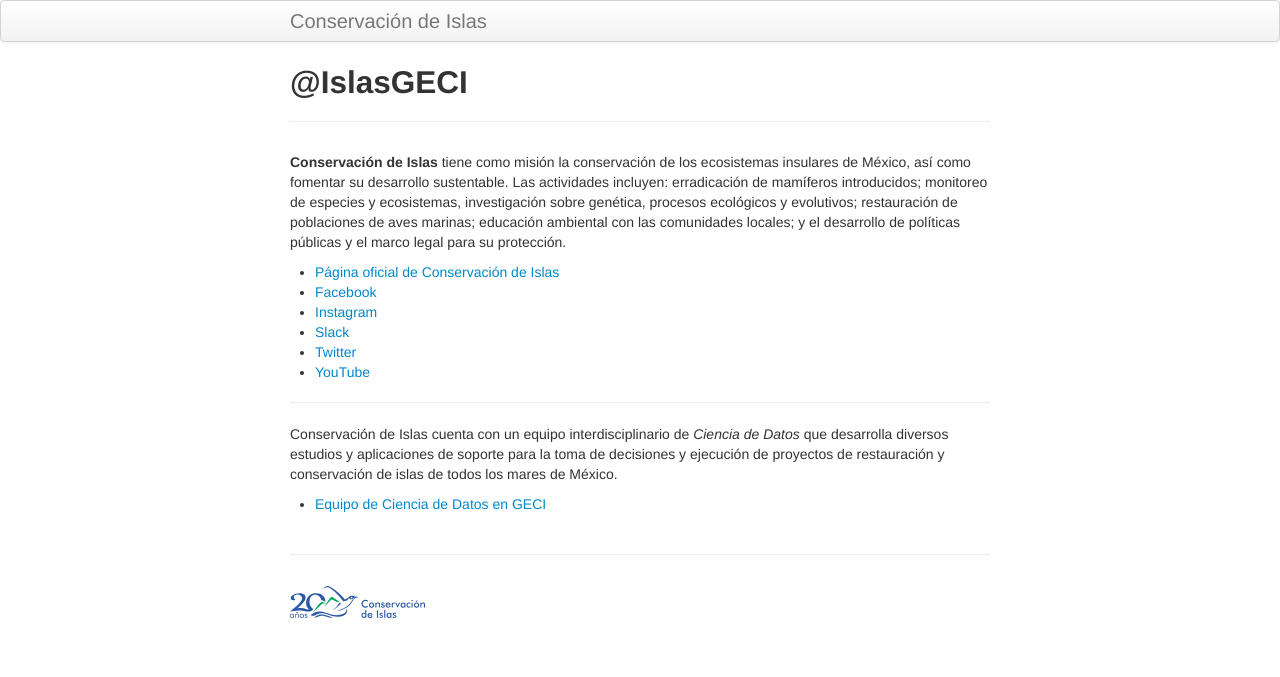
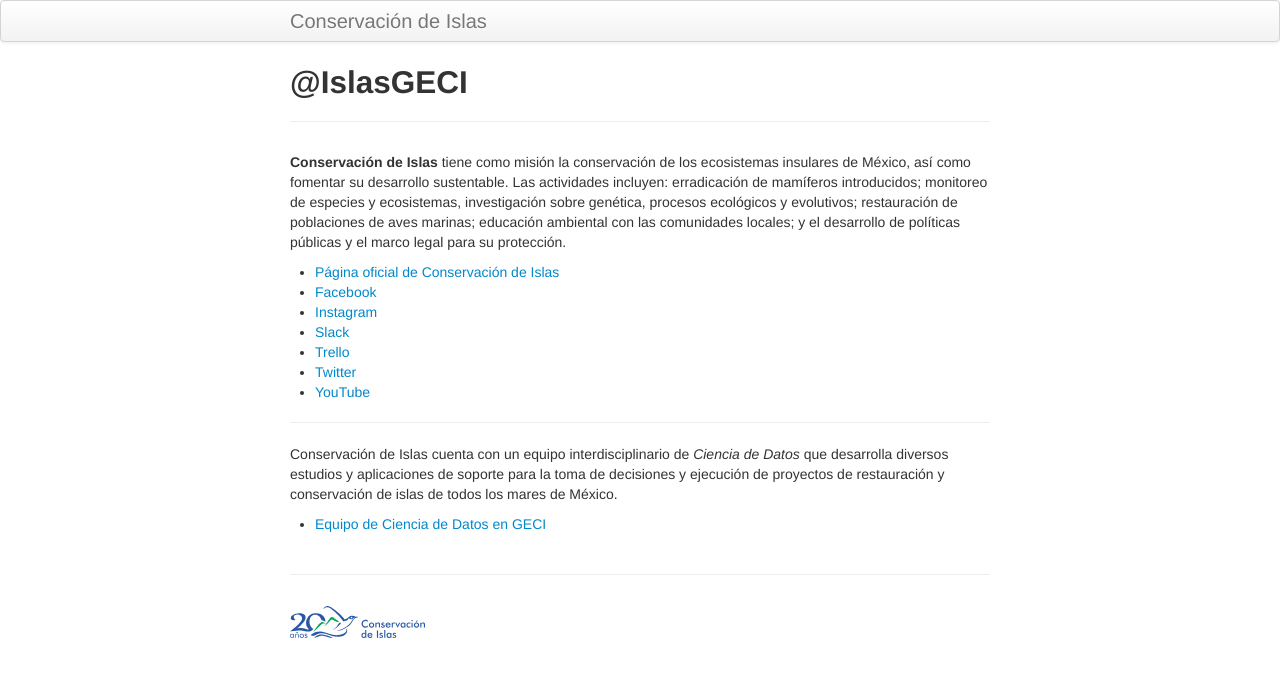
Before and after one commit to LizethMReyes/islasgeci.github.io, a Jekyll site: the page built from index.md, in a window 1280 px wide. Shown: the top 677 px of the page. Built offline with Jekyll 4.4.1, drawn with Linux system fonts in a browser that asks for light colours.

Commit message:
Agrega enlace hacia Trello

```diff
--- a/index.md
+++ b/index.md
@@ -10,6 +10,7 @@
 - [Facebook](https://www.facebook.com/IslasGECI)
 - [Instagram](https://www.instagram.com/gecibc/)
 - [Slack](https://islas.slack.com)
+- [Trello](https://trello.com/islasgeci)
 - [Twitter](https://twitter.com/IslasGECI)
 - [YouTube](https://www.youtube.com/channel/UChCwUNW27D50Bwh27U0lpfg)
 
```
